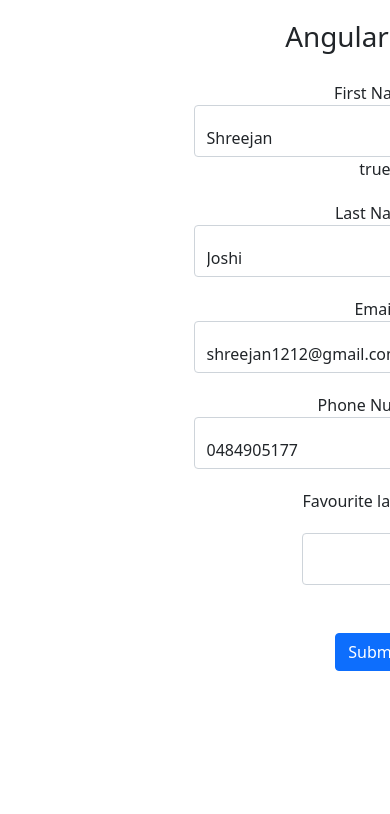
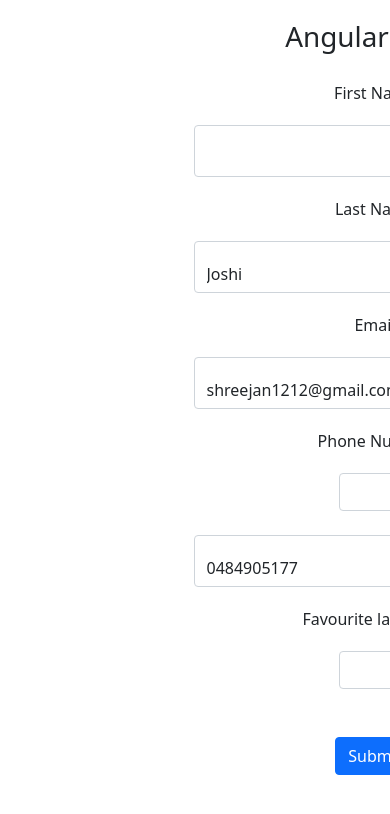
Before and after one commit to shreejanjoshi/Basic-Angular-Form, an Angular app in the folder angular-form/: page / in a window 390 px wide. Shown: the top 814 px of the page. Built offline with nearby package versions, Linux system fonts and the light colour scheme.

Commit message:
had little of error validation, phoneNumber where it have to be 9 numbers

```diff
--- a/angular-form/src/app/app.component.css
+++ b/angular-form/src/app/app.component.css
@@ -37,15 +37,17 @@
 }
 
 select{
-    width: 20%;
-    padding-top: 20px;
-    margin-top: 20px;
+    width: 10%;
     margin: 0 auto;
 }
 
 
 label{
     padding-top: 20px;
+}
+
+.spaceLabel{
+    padding-bottom: 20px;
 }
 
 .container{
--- a/angular-form/src/app/app.component.html
+++ b/angular-form/src/app/app.component.html
@@ -6,7 +6,8 @@
   <meta http-equiv="X-UA-Compatible" content="IE=edge">
   <meta name="viewport" content="width=device-width, initial-scale=1.0">
   <title>Angular Form</title>
-  <link href="https://cdn.jsdelivr.net/npm/bootstrap@5.1.3/dist/css/bootstrap.min.css" rel="stylesheet" integrity="sha384-1BmE4kWBq78iYhFldvKuhfTAU6auU8tT94WrHftjDbrCEXSU1oBoqyl2QvZ6jIW3" crossorigin="anonymous">
+  <link href="https://cdn.jsdelivr.net/npm/bootstrap@5.1.3/dist/css/bootstrap.min.css" rel="stylesheet"
+    integrity="sha384-1BmE4kWBq78iYhFldvKuhfTAU6auU8tT94WrHftjDbrCEXSU1oBoqyl2QvZ6jIW3" crossorigin="anonymous">
   <link rel="stylesheet" href="app.component.css">
 
 </head>
@@ -18,33 +19,44 @@
         <!-- {{friendModel | json}} -->
 
         <h1>Angular Form</h1>
+
         <div class="form-group">
-          <label for="firstName">First Name</label>
-          <input type="text" required #name="ngModel" [class.is-invalid]="name.invalid" name="firstName" class="form-control"
-            #inputName="ngModel" [(ngModel)]="friendModel.firstName">
+          <label for="firstName" class="spaceLabel">First Name</label>
+          <input type="text" name="firstName" class="form-control" #firstName="ngModel" required
+            [class.is-invalid]="firstName.invalid && firstName.touched" [(ngModel)]="friendModel.firstName">
         </div>
-        {{name.pristine}}
+
         <div class="form-group">
-          <label for="lastName">Last Name</label>
-          <input type="text" name="lastName" class="form-control" #inputName="ngModel"
-            [(ngModel)]="friendModel.lastName">
+          <label for="lastName" class="spaceLabel">Last Name</label>
+          <input type="text" name="lastName" class="form-control" #lastName="ngModel" required
+            [class.is-invalid]="lastName.invalid && lastName.touched" [(ngModel)]="friendModel.lastName">
         </div>
+
         <div class="form-group">
-          <label for="email">Email</label>
-          <input type="text" name="email" class="form-control" #inputName="ngModel"
-            [(ngModel)]="friendModel.email">
+          <label for="email" class="spaceLabel">Email</label>
+          <input type="text" name="email" class="form-control" #email="ngModel" required
+            [class.is-invalid]="email.invalid && email.touched" [(ngModel)]="friendModel.email">
         </div>
+
         <div class="form-group">
           <label for="phoneNumber">Phone Number</label>
-          <input type="text" name="phoneNumber" class="form-control" #inputName="ngModel" [(ngModel)]="friendModel.phoneNumber">
+          <select name="phoneCode" class="form-control" id="phoneCode" #phoneCode="ngModel" required
+            [class.is-invalid]="phoneCode.invalid && phoneCode.touched" [(ngModel)]="friendModel.phoneCode">
+            <option *ngFor="let phoneCode of phoneCodes" value="{{phoneCode}}">{{phoneCode}}</option>
+          </select><br>
+          <input type="text" name="phoneNumber" class="form-control" #phoneNumber="ngModel" pattern="^\d{10}$"
+            [class.is-invalid]="phoneNumber.invalid && phoneNumber.touched" [(ngModel)]="friendModel.phoneNumber">
         </div>
+
         <div class="form-group">
-          <label for="favouriteLanguage">Favourite language</label><br>
-          <select name="favouriteLanguage" class="form-control" id="favouriteLanguage" #inputName="ngModel"
+          <label for="favouriteLanguage">Favourite language</label>
+          <select name="favouriteLanguage" class="form-control" id="favouriteLanguage" #favouriteLanguage="ngModel"
+            required [class.is-invalid]="favouriteLanguage.invalid && favouriteLanguage.touched"
             [(ngModel)]="friendModel.favouriteLanguage">
             <option *ngFor="let language of languages" value="{{language}}">{{language}}</option>
           </select><br><br>
         </div>
+
         <button type="submit" class="btn btn-primary" type="submit" name="submit">Submit</button>
 
       </form>
--- a/angular-form/src/app/app.component.ts
+++ b/angular-form/src/app/app.component.ts
@@ -11,5 +11,7 @@
 
   public languages = ["html", "css", "js", "php"];
 
-  friendModel = new Friend('Shreejan', 'Joshi', 'shreejan1212@gmail.com', '0484905177', '');
+  public phoneCodes = ["+32", "+31", "+49"];
+
+  friendModel = new Friend('', 'Joshi', 'shreejan1212@gmail.com', '', '0484905177', '');
 }
--- a/angular-form/src/app/friend.ts
+++ b/angular-form/src/app/friend.ts
@@ -3,6 +3,7 @@
         public firstName: string,
         public lastName: string,
         public email: string,
+        public phoneCode: string,
         public phoneNumber: string,
         public favouriteLanguage: string
     ) { }
```
